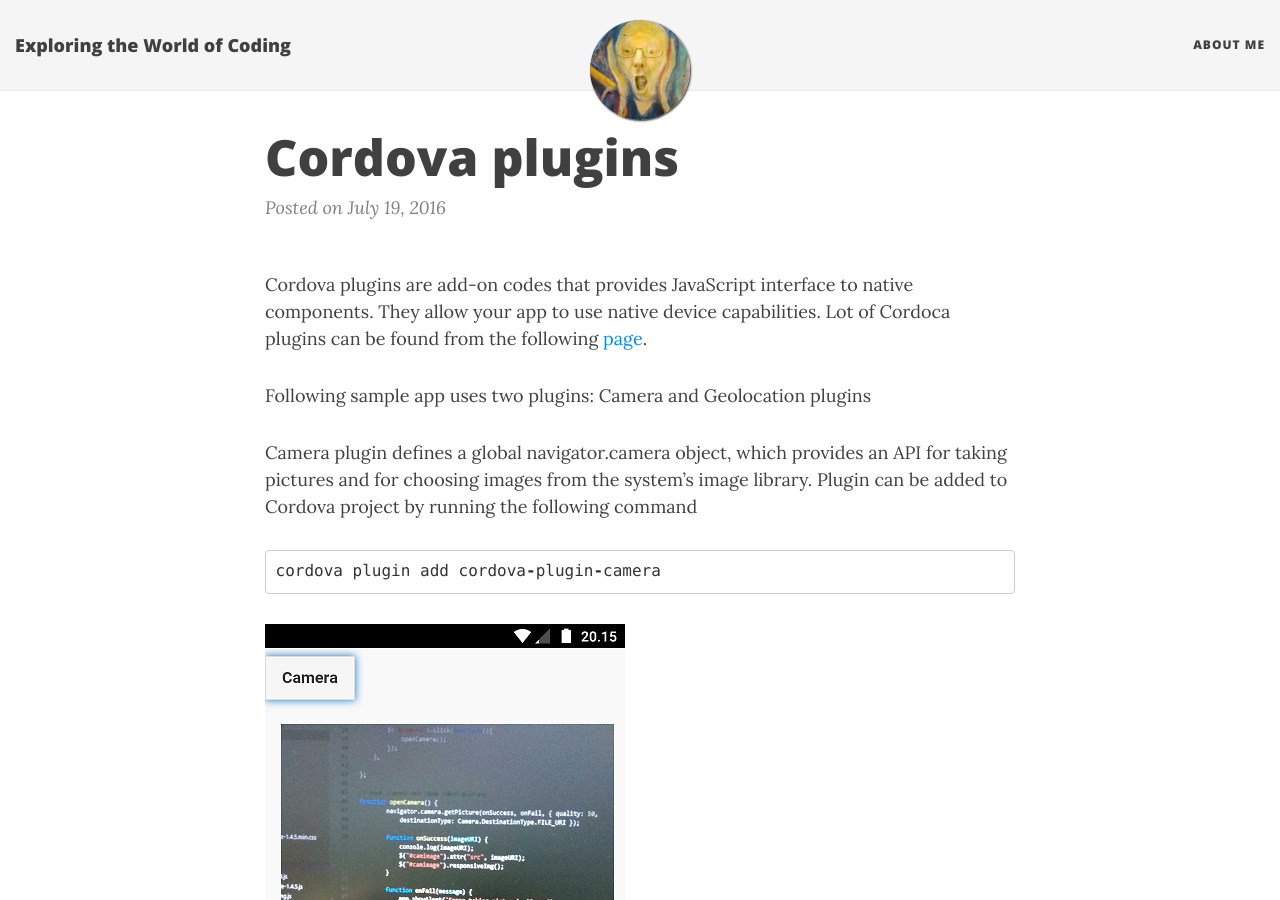
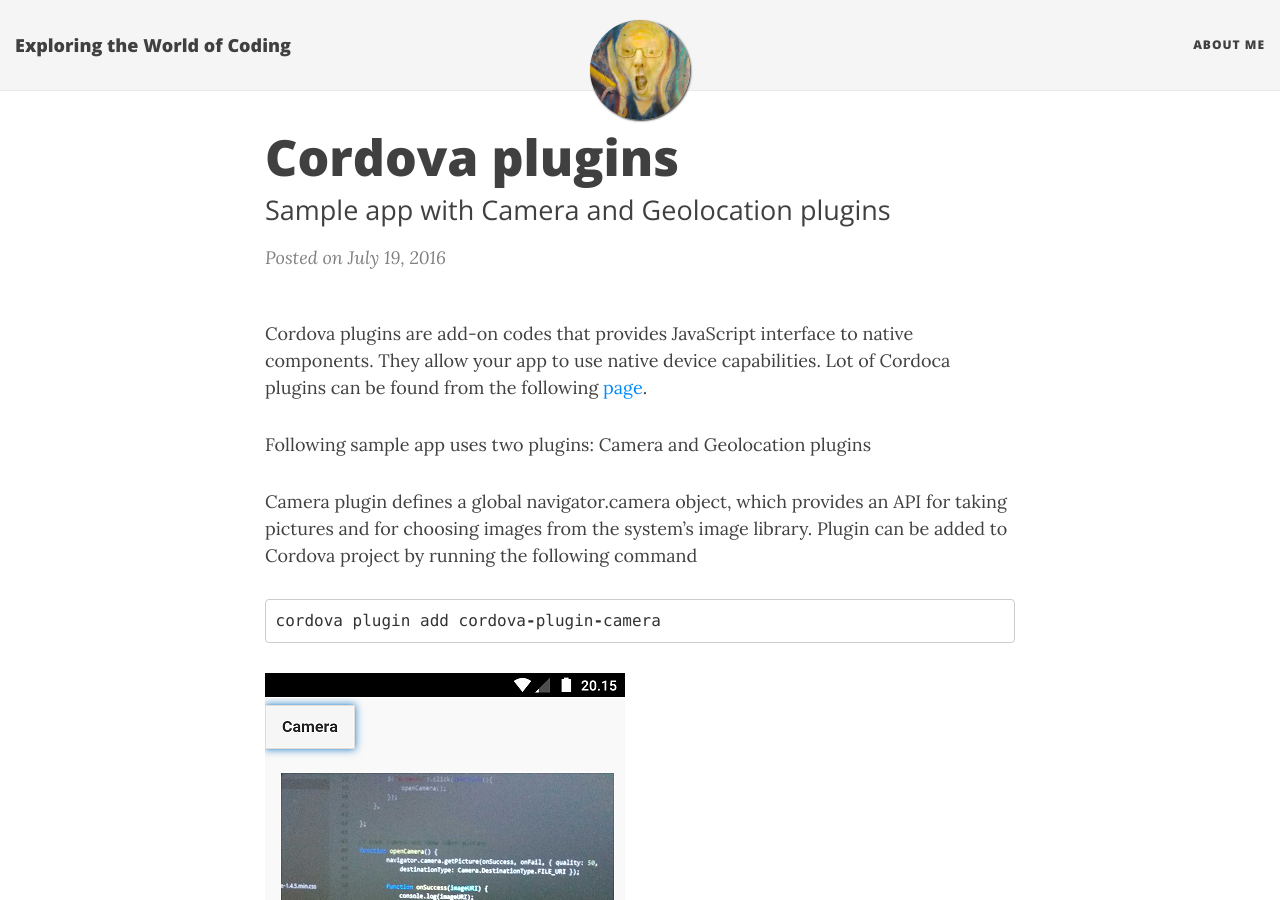
Before and after one commit to juhahinkula/juhahinkula.github.io, a Jekyll site: the page built from _posts/2016-07-19-cordova-plugin.markdown, in a window 1280 px wide and 900 px high. Built offline with Jekyll 4.4.1, drawn with Linux system fonts in a browser that asks for light colours; nearby versions of some CDN libraries; comment, search, counter and statistics services are not loaded.

Commit message:
new post

```diff
--- a/_posts/2016-07-19-cordova-plugin.markdown
+++ b/_posts/2016-07-19-cordova-plugin.markdown
@@ -1,6 +1,7 @@
 ---
 layout: post
 title:  "Cordova plugins"
+subtitle: "Sample app with Camera and Geolocation plugins"
 ---
 
 Cordova plugins are add-on codes that provides JavaScript interface to native components. They allow your app to use native device capabilities.
@@ -50,5 +51,4 @@ function getPosition() {
 }
 {% endhighlight %}
 
-
 The complete project code can be found from GitHub [repository](https://github.com/juhahinkula/CordovaPluginTest.git)
```
